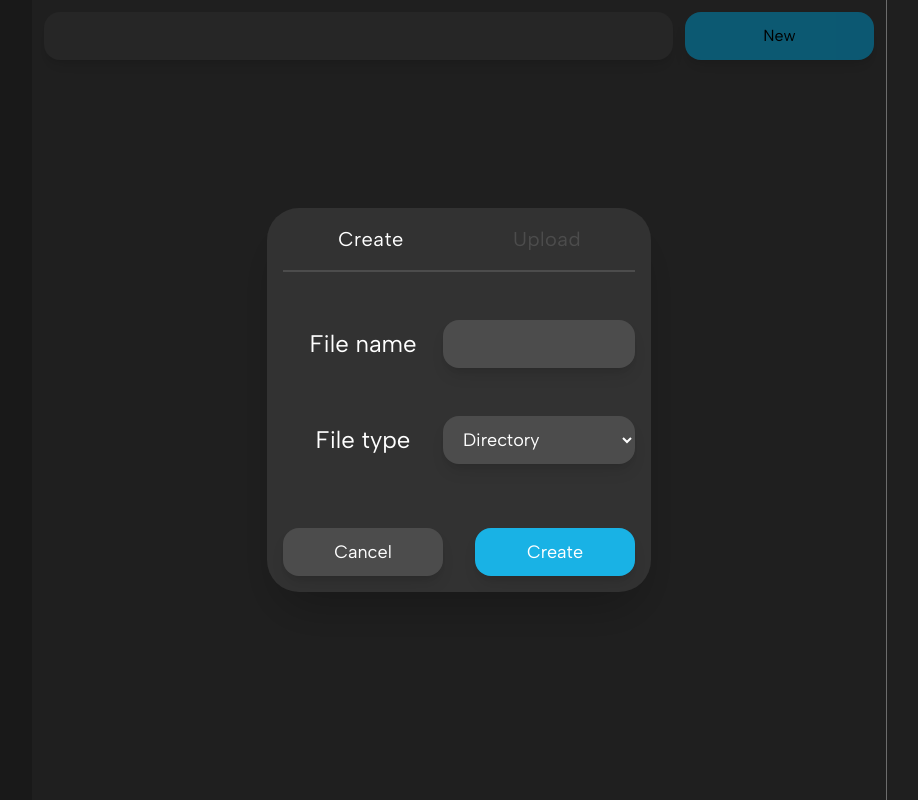
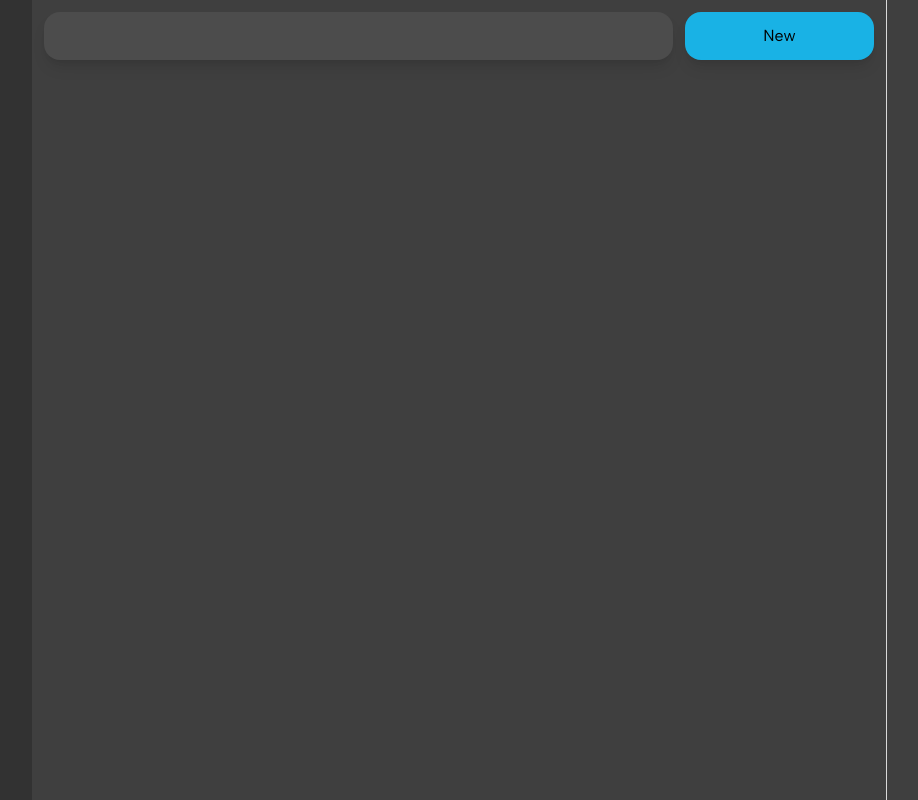
Before and after one commit to Jorge-Reynaga/Caelus, a React (Vite) app in the folder client/: page / in a window 1280 px wide. Shown: the whole page, without its empty margins (181-1099 px from the left). Built offline with nearby package versions, Linux system fonts and the light colour scheme.

Commit message:
feat: Add modalOpen state and Modal transition

```diff
--- a/client/src/App.tsx
+++ b/client/src/App.tsx
@@ -1,3 +1,5 @@
+import { useState } from "react"
+
 import Sidebar from './components/Sidebar'
 import MainPanel from './components/MainPanel'
 import DetailsPanel from './components/DetailsPanel'
@@ -10,17 +12,19 @@ import Modal from './components/Modal'
 import './index.css'
 
 function App() {
+  const [modalOpen, setModalOpen] = useState(false);
+
   return (
     <div className="flex">
       <Sidebar></Sidebar>
       <MainPanel>
         <header className="flex">
           <AddressBar className="m-3"></AddressBar>
-          <NewButton className="m-3 ml-0"></NewButton>
+          <NewButton className="m-3 ml-0" onOpenModal={() => setModalOpen(true)}></NewButton>
         </header>
       </MainPanel>
       <DetailsPanel></DetailsPanel>
-      <Modal></Modal>
+      <Modal open={modalOpen} onCloseModal={() => setModalOpen(false)}></Modal>
     </div>
   )
 }
--- a/client/src/components/CreateForm.tsx
+++ b/client/src/components/CreateForm.tsx
@@ -1,6 +1,10 @@
 import { useState } from "react"
 
-function CreateForm() {
+interface CreateFormProps {
+  onCloseModal: () => void
+}
+
+function CreateForm({ onCloseModal }: CreateFormProps) {
   const [formData, setFormData] = useState({name: "", type: "Directory"});
 
   function handleChange(event: React.ChangeEvent<HTMLInputElement | HTMLSelectElement>) {
@@ -77,7 +81,7 @@ function CreateForm() {
           text-[18px] text-[#FFFFFF]
           rounded-2xl shadow-lg
           cursor-pointer
-        `}>
+        `} onClick={onCloseModal}>
           <span>Cancel</span>
         </button>
 
--- a/client/src/components/Modal.tsx
+++ b/client/src/components/Modal.tsx
@@ -5,7 +5,12 @@ import UploadForm from "./UploadForm"
 
 type Tab = "create" | "upload"
 
-function Modal() {
+interface ModalProps {
+  open: boolean
+  onCloseModal: () => void
+}
+
+function Modal({ open, onCloseModal }: ModalProps) {
   const [tab, setTab] = useState<Tab>("create");
 
   return (
@@ -14,7 +19,10 @@ function Modal() {
       fixed h-dvh w-full
       bg-[#000000]/50
       items-center justify-center
-      transition-opacity
+      transition-opacity duration-500
+      ${
+        open == true ? "visible opacity-100" : "invisible opacity-0"
+      }
     `}>
       <div className={`
         flex flex-col
@@ -54,7 +62,7 @@ function Modal() {
           border-t-2 border-[#4C4C4C]
         `} />
 
-        {tab === "create" ? <CreateForm /> : <UploadForm />}
+        {tab === "create" ? <CreateForm onCloseModal={onCloseModal}/> : <UploadForm onCloseModal={onCloseModal} />}
       </div>
     </div>
   )
--- a/client/src/components/NewButton.tsx
+++ b/client/src/components/NewButton.tsx
@@ -1,15 +1,16 @@
 interface NewButtonProps {
   className?: string
+  onOpenModal: () => void
 }
 
-function NewButton({ className = "" }: NewButtonProps) {
+function NewButton({ className = "", onOpenModal }: NewButtonProps) {
   return (
-    <button className={`
+    <button type="button" className={`
       w-3xs h-12
       bg-[#19B2E5]
       rounded-2xl shadow-lg cursor-pointer
       ${className}
-    `}>
+    `} onClick={onOpenModal}>
       <span>New</span>
     </button>
   )
--- a/client/src/components/UploadForm.tsx
+++ b/client/src/components/UploadForm.tsx
@@ -1,6 +1,10 @@
 import folderMuted from "../assets/icons/folder-muted.svg"
 
-function UploadForm() {
+interface UploadFormProps {
+  onCloseModal: () => void
+}
+
+function UploadForm({ onCloseModal }: UploadFormProps) {
   return (
     <form className={`
       flex flex-col flex-1
@@ -29,7 +33,7 @@ function UploadForm() {
           text-[18px] text-[#FFFFFF]
           rounded-2xl shadow-lg
           cursor-pointer
-        `}>
+        `} onClick={onCloseModal}>
           <span>Cancel</span>
         </button>
 
```
